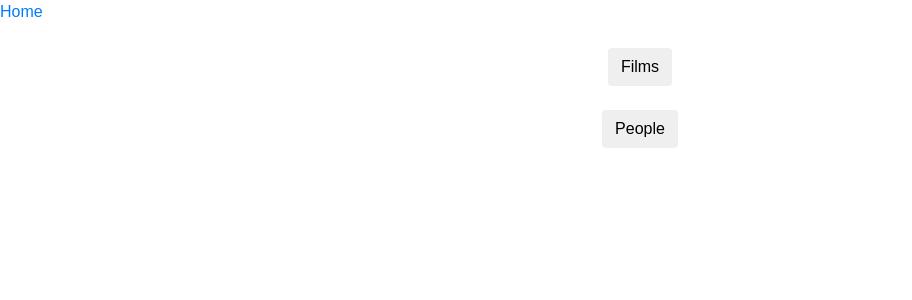
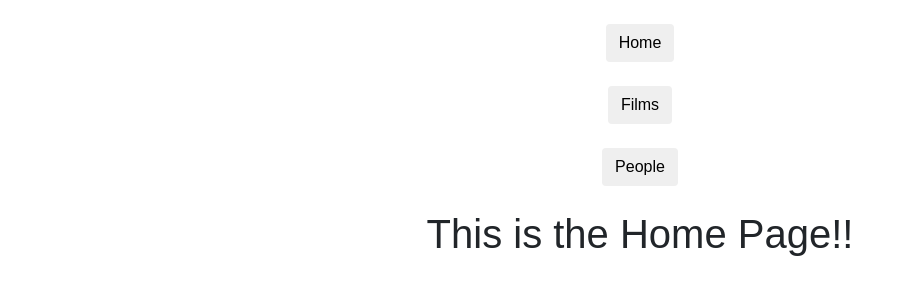
Before and after one commit to Cook1619/React-Router, a React (Create React App) app: page / in a window 1280 px wide. Shown: the top 300 px of the page, without its empty margins (0-912 px from the left). Built offline with nearby package versions, Linux system fonts and the light colour scheme.

Commit message:
Homepage is now set up and working

```diff
--- a/src/App.js
+++ b/src/App.js
@@ -2,17 +2,18 @@ import React, { Component, Fragment } from 'react';
 import { BrowserRouter as Router, Link, Switch, Route } from 'react-router-dom';
 import People from './component/People.jsx'
 import Films from './component/Films.jsx'
+import HomePage from './component/HomePage.jsx'
 
 class App extends Component {
   render() {
     return (
       <Router>
         <Fragment>
-          <Link to="/">Home</Link>
+          <Link to="/"><button className="d-flex mx-auto btn btn-ghost center-block m-4">Home</button></Link>
           <Link to="/films"><button className="d-flex mx-auto btn btn-ghost center-block m-4">Films</button></Link>
           <Link to="/people"><button className="d-flex mx-auto btn btn-ghost center-block m-4">People</button></Link>
           <Switch>
-
+            <Route exact path="/" component={HomePage} />
             <Route exact path="/films" component={Films} />
             <Route exact path="/people" component={People} />
           </Switch>
--- a/src/component/Films.jsx
+++ b/src/component/Films.jsx
@@ -24,7 +24,7 @@ class Films extends Component {
     render() {
         return (
             <Fragment>
-                <h1>Films</h1>
+                <h1 className="text-center">Films</h1>
                 <ul>
                     {this.state.films.map((film) => {
                         return (
--- /dev/null
+++ b/src/component/HomePage.jsx
@@ -0,0 +1,8 @@
+import React  from 'react';
+
+const HomePage = () => {
+    return(
+        <h1 className="text-center">This is the Home Page!!</h1>
+    )
+}
+export default HomePage;
--- a/src/component/People.jsx
+++ b/src/component/People.jsx
@@ -24,7 +24,7 @@ class People extends Component {
     render() {
         return (
             <Fragment>
-                <h1>People</h1>
+                <h1 className="text-center">People</h1>
                 <ul>
                     {this.state.people.map((people) => {
                         return (
```
